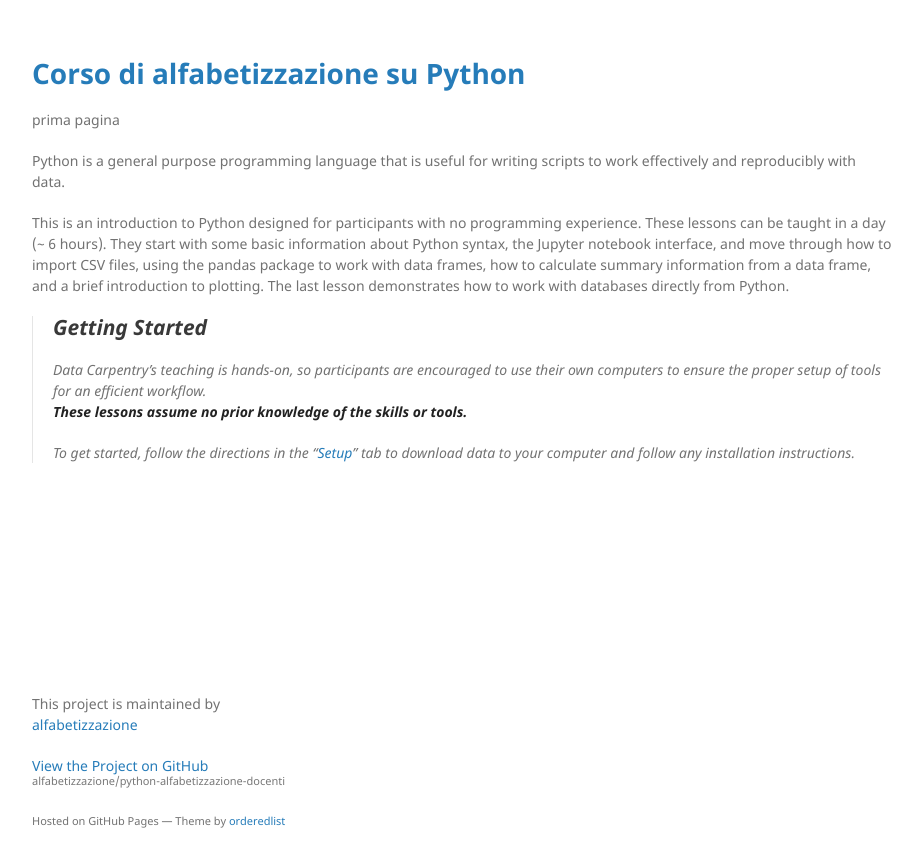
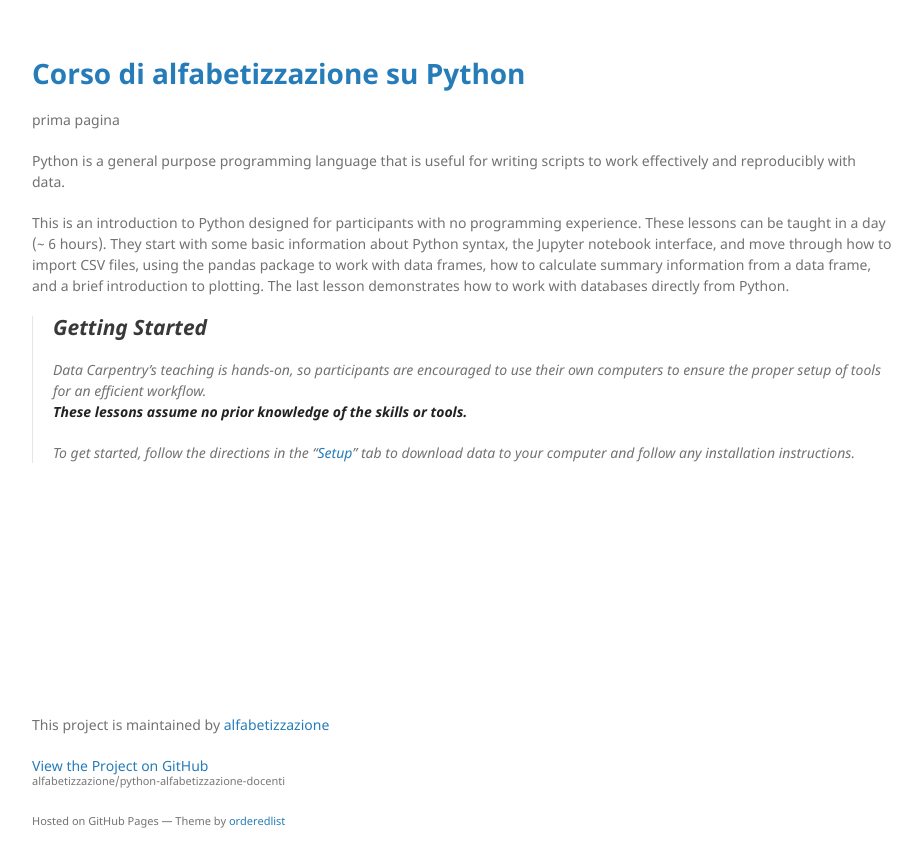
Before and after one commit to alfabetizzazione/python-alfabetizzazione-docenti, a Jekyll site: the page built from docs/index.md, in a window 1280 px wide. Shown: the top 867 px of the page, without its empty margins (178-1100 px from the left). Built offline with Jekyll 4.4.1, drawn with Linux system fonts in a browser that asks for light colours; the repository's description, which GitHub fills in, is left out.

Commit message:
larger width 2

```diff
--- a/docs/_sass/jekyll-theme-minimal.scss
+++ b/docs/_sass/jekyll-theme-minimal.scss
@@ -168,7 +168,7 @@ strong {
 section {
   width:100%;
   float:right;
-  padding-bottom:50px;
+  padding-bottom:250px;
 }
 
 small {
@@ -183,7 +183,6 @@ hr {
 }
 
 footer {
-  width:270px;
   float:left;
   position:fixed;
   bottom:50px;
```
